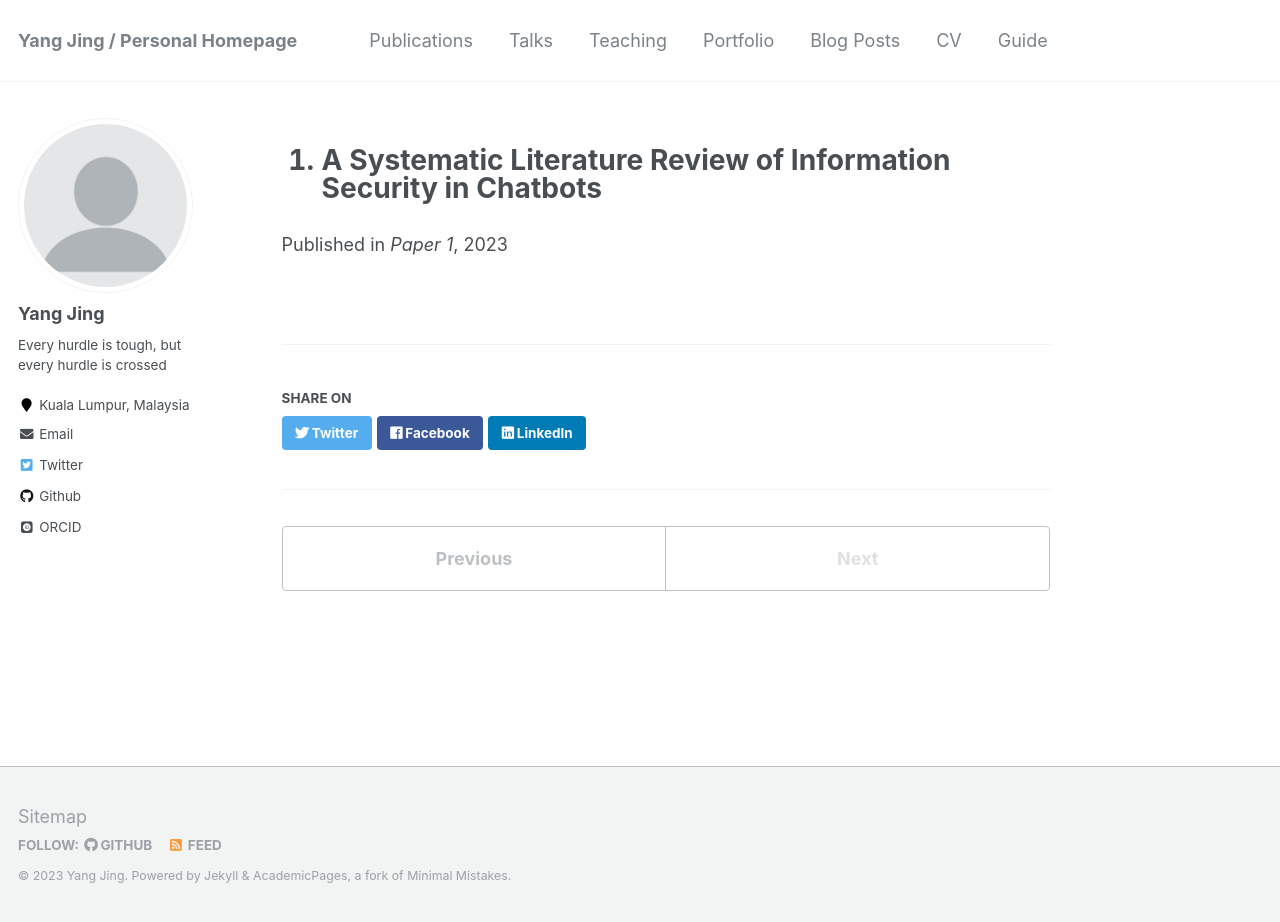
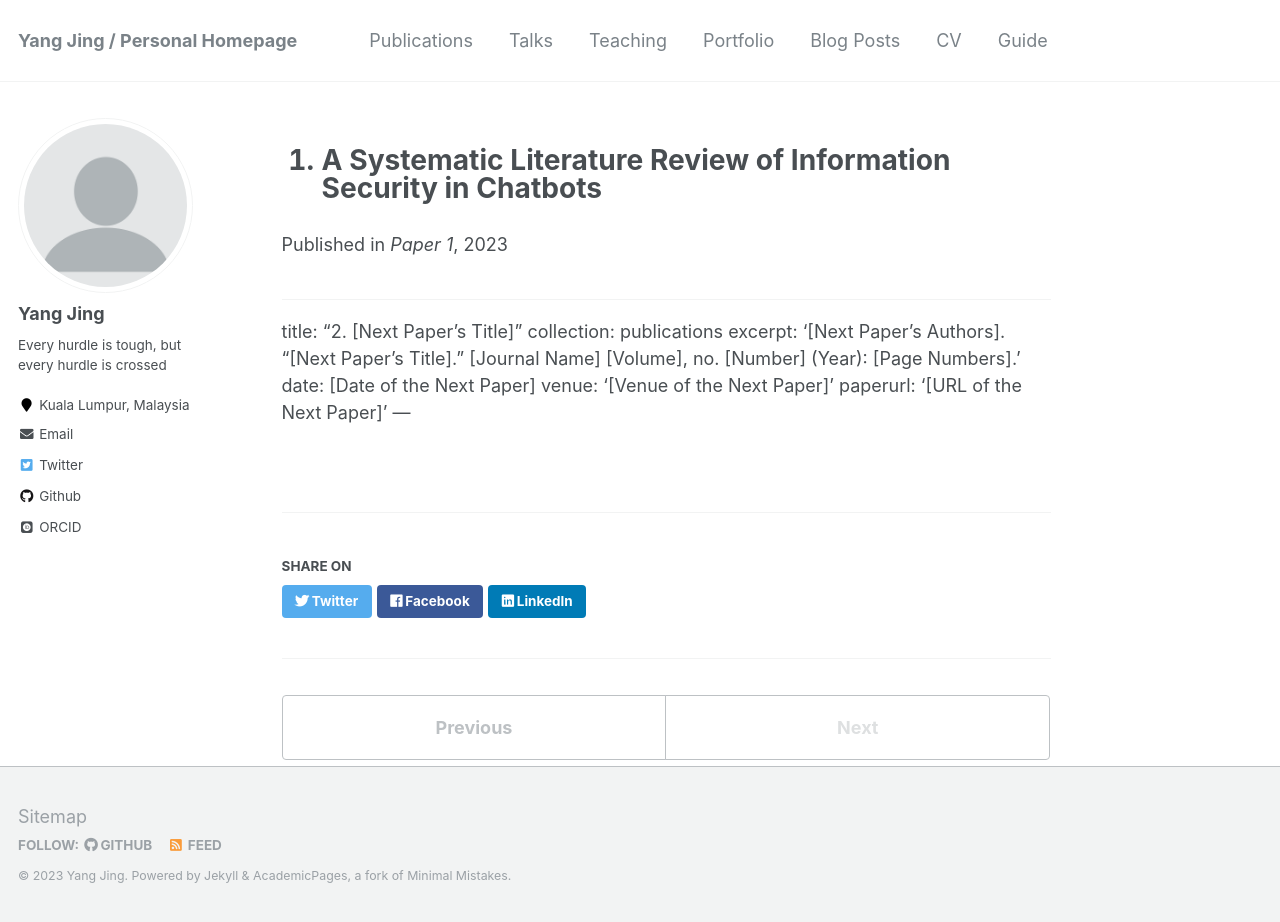
Before and after one commit to 741YangJIng/741YangJIng, a Jekyll site: the page built from _publications/2009-10-01-paper-title-number-1.md, in a window 1280 px wide and 922 px high. Built offline with Jekyll 4.4.1, drawn with Linux system fonts in a browser that asks for light colours; some web fonts are replaced.

Commit message:
Update 2009-10-01-paper-title-number-1.md

```diff
--- a/_publications/2009-10-01-paper-title-number-1.md
+++ b/_publications/2009-10-01-paper-title-number-1.md
@@ -6,3 +6,11 @@ date: 23 May 2023
 venue: 'Paper 1'
 paperurl: 'https://www.mdpi.com/2076-3417/13/11/6355'
 ---
+---
+title: "2. [Next Paper's Title]"
+collection: publications
+excerpt: '[Next Paper's Authors]. "[Next Paper's Title]." [Journal Name] [Volume], no. [Number] (Year): [Page Numbers].'
+date: [Date of the Next Paper]
+venue: '[Venue of the Next Paper]'
+paperurl: '[URL of the Next Paper]'
+---
```
